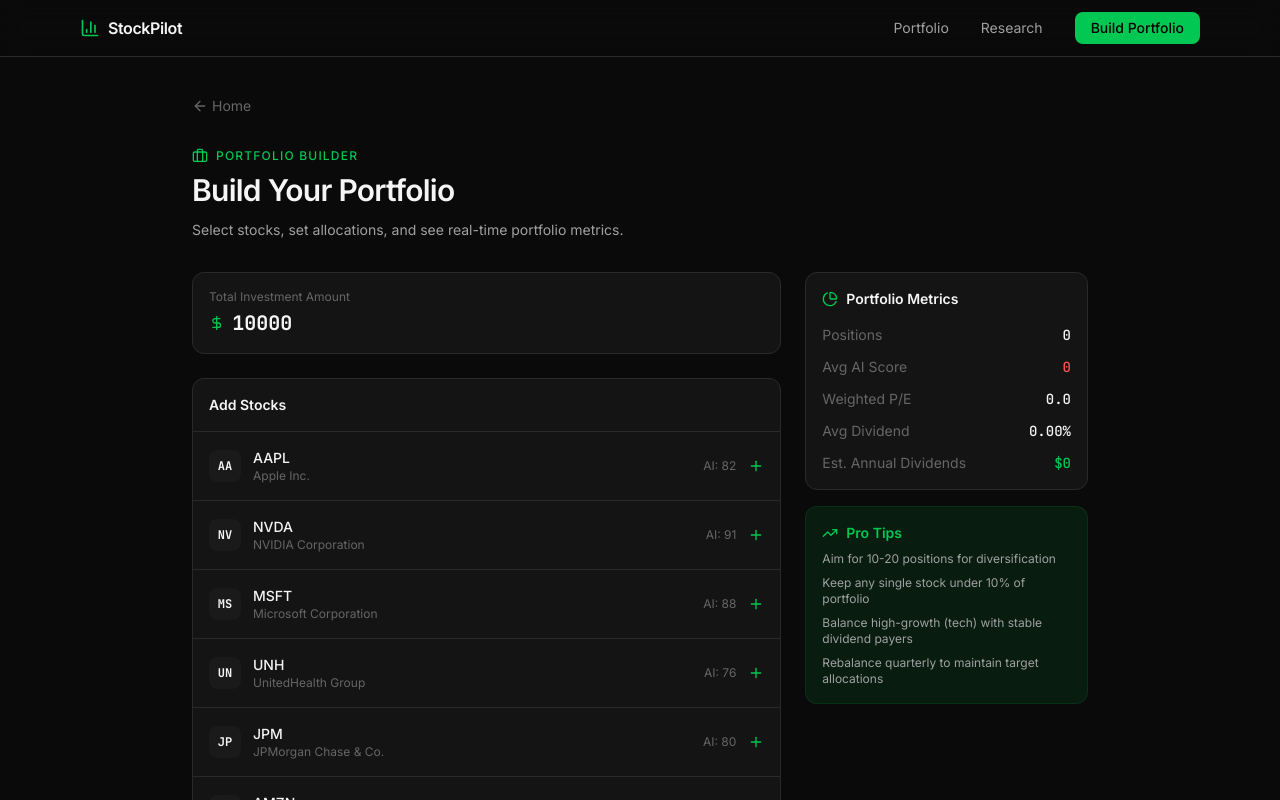
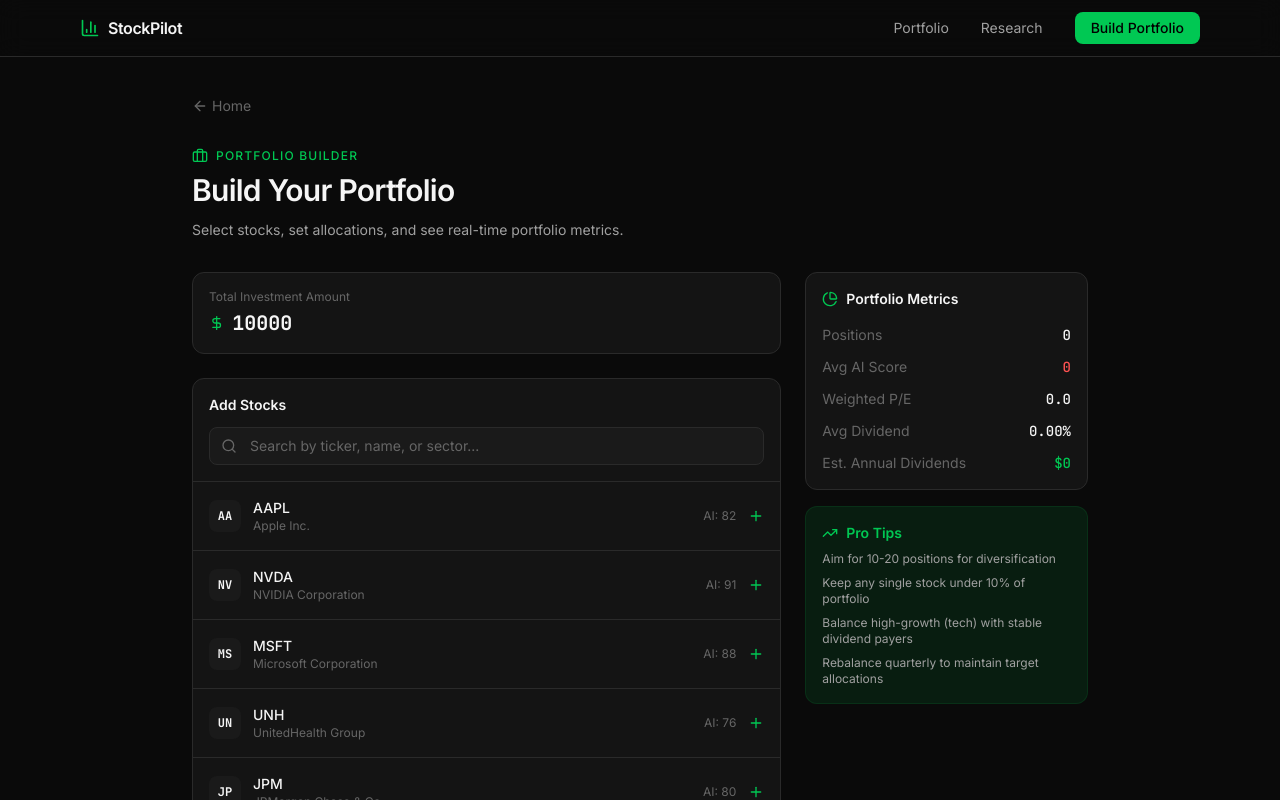
Before and after one commit to lordshua1337/stock-pilot, a Next.js app: page /portfolio in a window 1280 px wide. Shown: the top 800 px of the page. Built offline with nearby package versions, Linux system fonts and the light colour scheme.

Commit message:
fix: peer card links, portfolio search, and stock detail links
Fix PeerCard using uppercase ticker in URLs (would 404).
Add search filter to portfolio stock picker (20 stocks is too many
to scroll). Make portfolio stock tickers clickable to view detail.

```diff
--- a/src/app/portfolio/page.tsx
+++ b/src/app/portfolio/page.tsx
@@ -11,6 +11,7 @@ import {
   TrendingUp,
   DollarSign,
   PieChart,
+  Search,
 } from "lucide-react";
 import { stocks, sectors, type Stock } from "@/lib/stock-data";
 
@@ -30,6 +31,7 @@ function formatCurrency(amount: number): string {
 export default function PortfolioPage() {
   const [portfolio, setPortfolio] = useState<PortfolioItem[]>([]);
   const [totalInvestment, setTotalInvestment] = useState(10000);
+  const [stockSearch, setStockSearch] = useState("");
 
   const addStock = (ticker: string) => {
     if (portfolio.some((p) => p.ticker === ticker)) return;
@@ -122,9 +124,17 @@ export default function PortfolioPage() {
     };
   }, [portfolio, totalAllocation]);
 
-  const availableStocks = stocks.filter(
-    (s) => !portfolio.some((p) => p.ticker === s.ticker)
-  );
+  const availableStocks = stocks
+    .filter((s) => !portfolio.some((p) => p.ticker === s.ticker))
+    .filter((s) => {
+      if (!stockSearch.trim()) return true;
+      const q = stockSearch.toLowerCase();
+      return (
+        s.ticker.toLowerCase().includes(q) ||
+        s.name.toLowerCase().includes(q) ||
+        s.sector.toLowerCase().includes(q)
+      );
+    });
 
   return (
     <div className="min-h-screen pt-24 pb-16 px-4">
@@ -201,9 +211,12 @@ export default function PortfolioPage() {
                             <Minus className="w-3.5 h-3.5 text-red" />
                           </button>
                           <div>
-                            <p className="font-mono font-medium text-sm">
+                            <Link
+                              href={`/research/${stock.ticker.toLowerCase()}`}
+                              className="font-mono font-medium text-sm text-green hover:text-green-light transition-colors"
+                            >
                               {stock.ticker}
-                            </p>
+                            </Link>
                             <p className="text-xs text-text-muted">
                               {stock.name}
                             </p>
@@ -269,8 +282,18 @@ export default function PortfolioPage() {
 
             {/* Add stocks */}
             <div className="bg-surface border border-border rounded-xl overflow-hidden">
-              <div className="p-4 border-b border-border">
+              <div className="p-4 border-b border-border space-y-3">
                 <h3 className="text-sm font-semibold">Add Stocks</h3>
+                <div className="relative">
+                  <Search className="w-4 h-4 text-text-muted absolute left-3 top-1/2 -translate-y-1/2" />
+                  <input
+                    type="text"
+                    value={stockSearch}
+                    onChange={(e) => setStockSearch(e.target.value)}
+                    placeholder="Search by ticker, name, or sector..."
+                    className="w-full bg-surface-alt border border-border rounded-lg pl-10 pr-4 py-2 text-sm text-text-primary placeholder:text-text-muted focus:outline-none focus:border-green/40 transition-colors"
+                  />
+                </div>
               </div>
               <div className="divide-y divide-border">
                 {availableStocks.map((stock) => (
--- a/src/app/research/[ticker]/page.tsx
+++ b/src/app/research/[ticker]/page.tsx
@@ -65,7 +65,7 @@ function PeerCard({ stock }: { stock: Stock }) {
   const isUp = stock.changePercent >= 0;
   return (
     <Link
-      href={`/research/${stock.ticker}`}
+      href={`/research/${stock.ticker.toLowerCase()}`}
       className="bg-surface rounded-lg border border-border p-3 card-hover block"
     >
       <div className="flex items-center justify-between mb-1">
```
